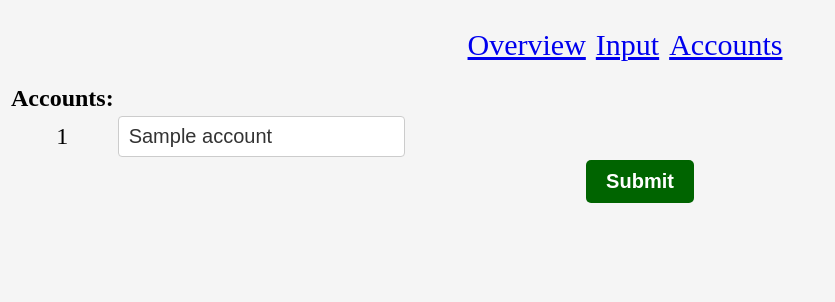
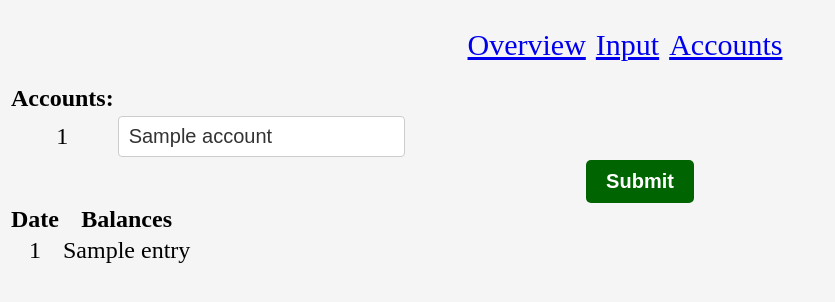
Before and after one commit to shu-fang/shu-fang.github.io, a Flask app: template app/templates/input.html in a window 1280 px wide. Shown: the top 302 px of the page, without its empty margins (0-835 px from the left). Run offline with Flask 2, Linux system fonts and the light colour scheme; the template is opened without the code that fills it: most values are stand-ins (such as "Sample title", 1, 10 or a date in 2020); parts of the project's set-up code (start-up, migrations or seed data) failed here and were passed over.

Commit message:
added new entires table and displayed in input.html

```diff
--- a/app/app.py
+++ b/app/app.py
@@ -45,6 +45,12 @@ def accounts():
 
 @app.route('/input', methods=['GET','POST'])
 def input():
+    conn = sqlite3.connect('entries.sqlite')
+    cursor = conn.cursor()
+    cursor.execute('SELECT * FROM entries')
+    entries = cursor.fetchall()
+    conn.close()
+
     conn = db_connection()
     cursor = conn.cursor()
 
@@ -60,7 +66,7 @@ def input():
 
     cursor.execute("SELECT name, balances FROM accounts")
     pretax_accounts = get_pretax_accounts()
-    return render_template('input.html', pretax_accounts=pretax_accounts)
+    return render_template('input.html', pretax_accounts=pretax_accounts, entries=entries)
 
 @app.route('/submit', methods=['POST'])
 def submit():
--- a/app/templates/input.html
+++ b/app/templates/input.html
@@ -15,7 +15,6 @@
         </div>
     </head>
     <body>
-        <div class="wrapper">
         <form method="POST">
             <table id="pretax-accounts">
                 <tr>
@@ -30,7 +29,22 @@
             </table>
             <button type="submit">Submit</button>
         </form>
-        </div>
+        <table>
+            <thead>
+                <tr>
+                    <th>Date</th>
+                    <th>Balances</th>
+                </tr>
+            </thead>
+            <tbody>
+                {% for entry in entries %}
+                <tr>
+                    <td>{{ entry[0] }}</td>
+                    <td>{{ entry[1] }}</td>
+                </tr>
+                {% endfor %}
+            </tbody>
+        </table>
         <script src="{{ url_for('static', filename='js/script.js') }}"></script>
     </body>
 </html>
```
Lines whose indentation alone changed are shown as unchanged.
